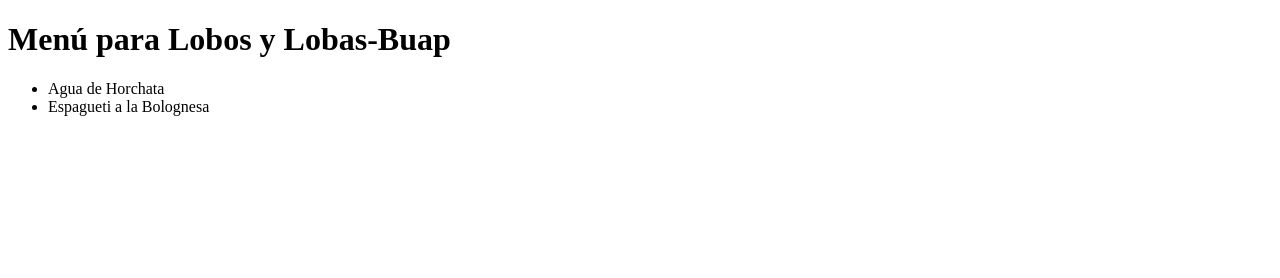
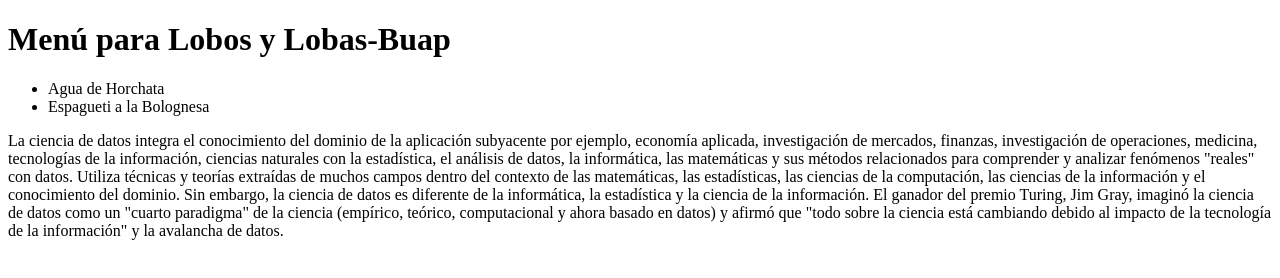
Before and after one commit to AlfredoRiveraaa/menu, a plain HTML site: page index.html in a window 1280 px wide. Drawn offline with Linux system fonts and the light colour scheme.

Commit message:
Nuevo commit

```diff
--- a/index.html
+++ b/index.html
@@ -11,6 +11,17 @@
         <li>Agua de Horchata</li>
         <li>Espagueti a la Bolognesa</li>
     </ul>
-
+    <p>
+        La ciencia de datos integra el conocimiento del dominio de la aplicación subyacente
+        por ejemplo, economía aplicada, investigación de mercados, finanzas, investigación de operaciones,
+        medicina, tecnologías de la información, ciencias naturales con la estadística, el análisis de datos,
+        la informática, las matemáticas y sus métodos relacionados para comprender y analizar fenómenos "reales"
+        con datos. Utiliza técnicas y teorías extraídas de muchos campos dentro del contexto de las matemáticas,
+        las estadísticas, las ciencias de la computación, las ciencias de la información y el conocimiento del dominio.
+        Sin embargo, la ciencia de datos es diferente de la informática, la estadística y la ciencia de la información.
+        El ganador del premio Turing, Jim Gray, imaginó la ciencia de datos como un "cuarto paradigma" de la ciencia
+        (empírico, teórico, computacional y ahora basado en datos) y afirmó que "todo sobre la ciencia está
+        cambiando debido al impacto de la tecnología de la información" y la avalancha de datos.
+    </p>
 </body>
 </html>
```
